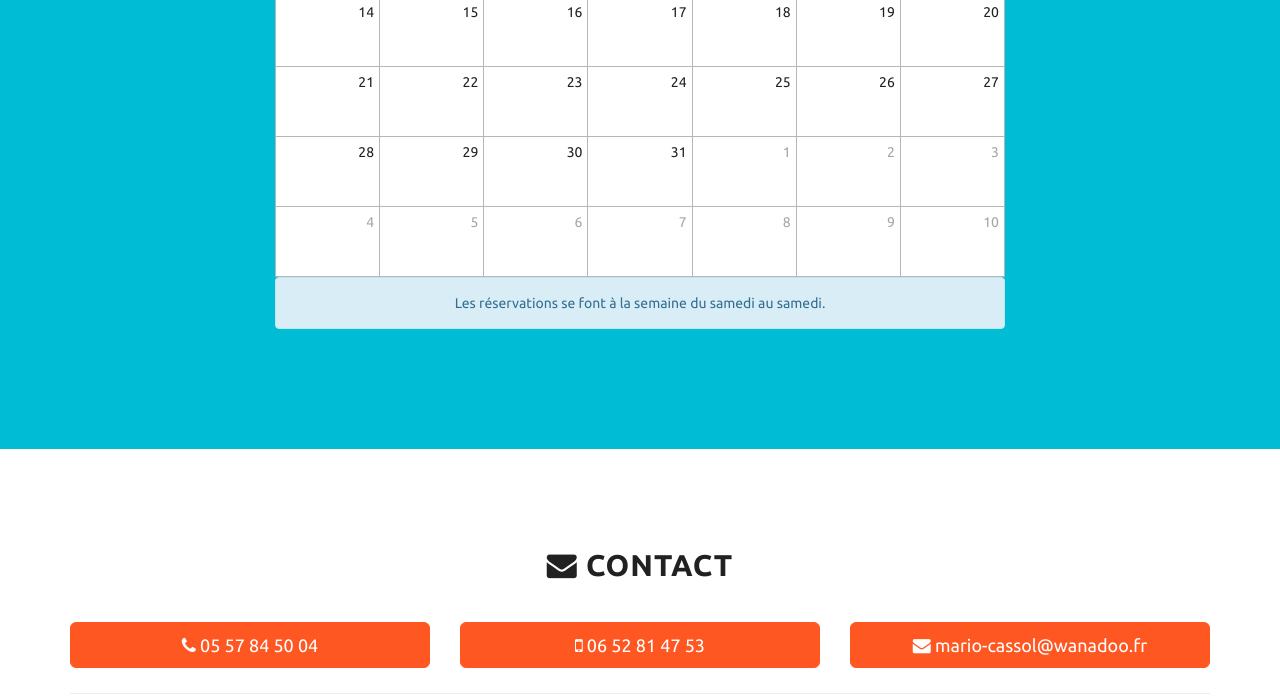
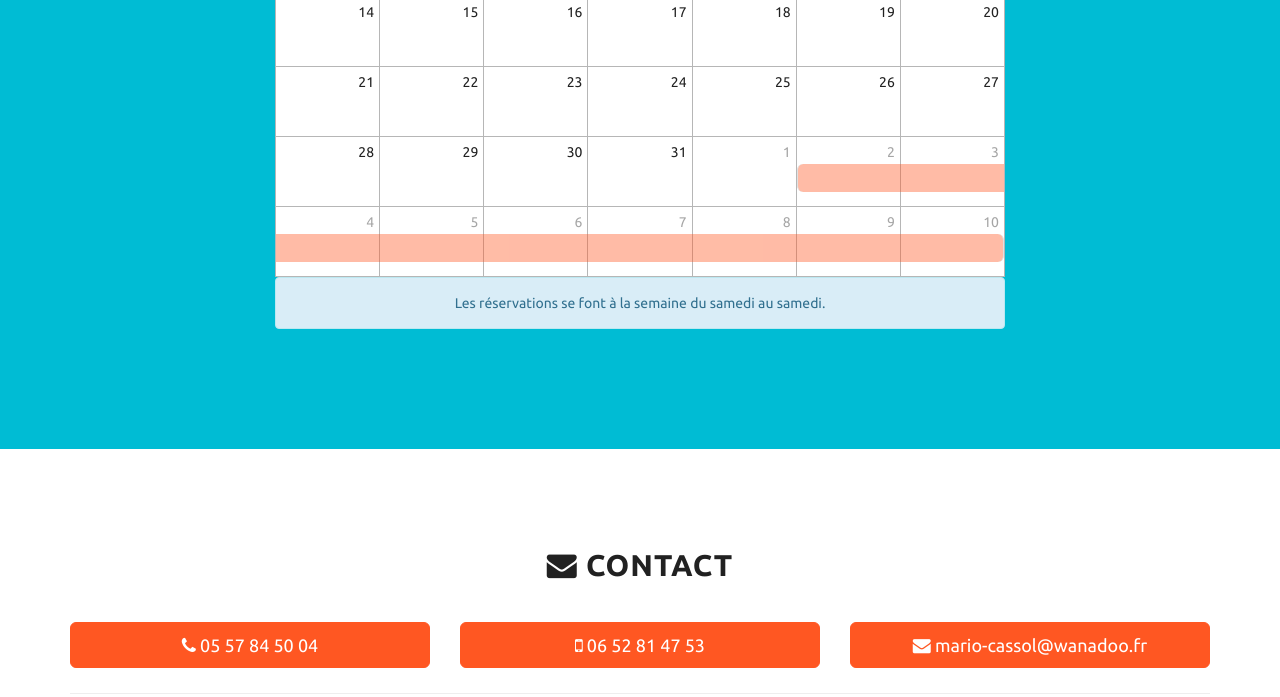
Before and after one commit to sheebypanda/maisonlarcat, a plain HTML site: page index.html in a window 1280 px wide. Shown: the part 3040-3737 px from the top of the page. Drawn offline with Linux system fonts and the light colour scheme.

Commit message:
resa fevrier

```diff
--- a/index.html
+++ b/index.html
@@ -379,7 +379,9 @@
         {start: '2018-04-21', end: '2018-05-05'},
         {start: '2018-06-09', end: '2018-06-23'},
         {start: '2018-05-05', end: '2018-05-12'},
-        {start: '2018-08-04', end: '2018-09-01'}
+        {start: '2018-08-04', end: '2018-09-01'},
+        {start: '2019-02-02', end: '2019-02-10'},
+        {start: '2019-05-25', end: '2019-06-01'}
     ];
     $('#calendar').availabilityCalendar(unavailableDates);
     </script>
```
